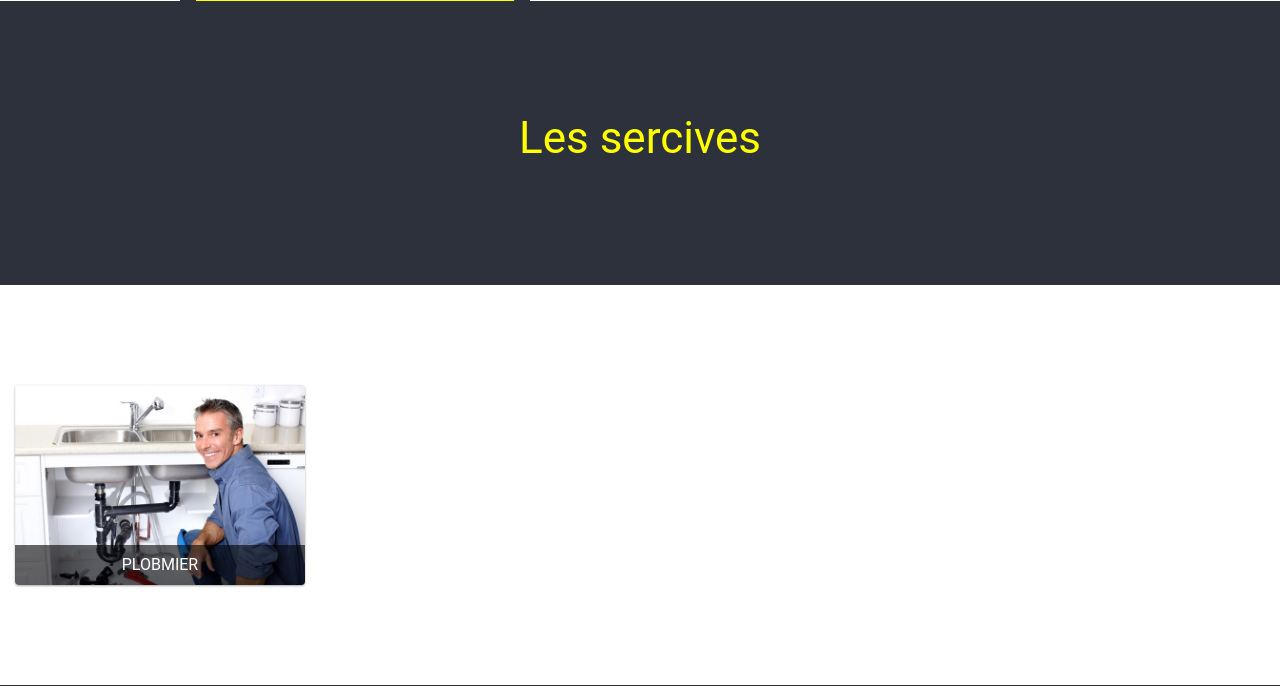
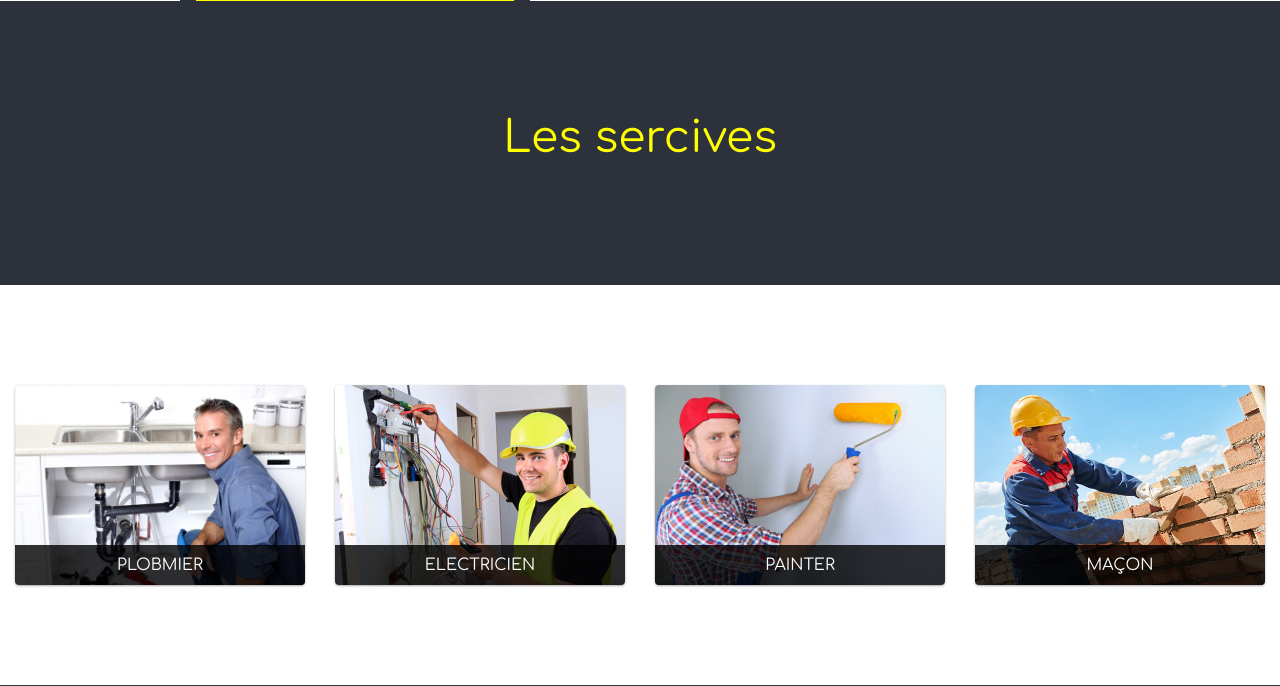
Before and after one commit to doublevie/khadamet, a PHP site: page / in a window 1280 px wide. Shown: the part 1200-1886 px from the top of the page. Run offline with PHP 8.4, Linux system fonts and the light colour scheme.

Commit message:
added photos and activities

```diff
--- a/inc/services2.php
+++ b/inc/services2.php
@@ -3,10 +3,36 @@
 <div class="container-fluid">
 
 <div class="row">
+
+
         <div class="col-md-3 col-sm-6 text-left">
           <div class="fdb-box serv" style="background:url(img/s/plombier.jpg)">
-       <div class="ttl">
+       <div class="ttl ca">
         PLOBMIER
+       </div>
+          </div>
+        </div>
+
+        <div class="col-md-3 col-sm-6 text-left">
+          <div class="fdb-box serv" style="background:url(img/s/electricien.jpg)">
+       <div class="ttl ca">
+        ELECTRICIEN
+       </div>
+          </div>
+        </div>
+
+        <div class="col-md-3 col-sm-6 text-left">
+          <div class="fdb-box serv" style="background:url(img/s/painter.jpg)">
+       <div class="ttl ca">
+        PAINTER
+       </div>
+          </div>
+        </div>
+
+        <div class="col-md-3 col-sm-6 text-left">
+          <div class="fdb-box serv" style="background:url(img/s/macon.jpg)">
+       <div class="ttl ca">
+        MAÇON
        </div>
           </div>
         </div>
--- a/index.php
+++ b/index.php
@@ -83,7 +83,7 @@
             <div class="container">
               <div class="row text-center">
                 <div class="col-12">
-                  <h1 style="color:#FFFF00">Les sercives</h1>
+                  <h1 style="color:#FFFF00" class="ca">Les sercives</h1>
                 </div>
               </div>
             </div>
--- a/libs/css/main.css
+++ b/libs/css/main.css
@@ -56,4 +56,10 @@
 
 
 .fdb-box.serv {height:200px;position: relative;background-size: cover!important}
-.fdb-box .ttl {position: absolute;top:160px;left: 0;right:0;text-align: center;background: rgba(0,0,0,0.6);color:#fff;height:40px;line-height: 40px}
+.fdb-box .ttl {cursor:pointer;position: absolute;top:160px;left: 0;right:0;text-align: center;background: rgba(0,0,0,0.8);color:#fff;height:40px;line-height: 40px}
+.fdb-box:hover .ttl {height: 200px;top:0;line-height: 200px;color: #FFFF00;background: rgba(0,0,0,0.6);}
+
+.fdb-box .ttl , .fdb-box:hover .ttl {
+  -webkit-transition: height .6s, color 1s,top .6s;
+    transition: height .6s, color 1s,top .6s;
+}
```
Also changed, not shown: img/s/electricien.jpg (added), img/s/macon.jpg (added), img/s/painter.jpg (added).
